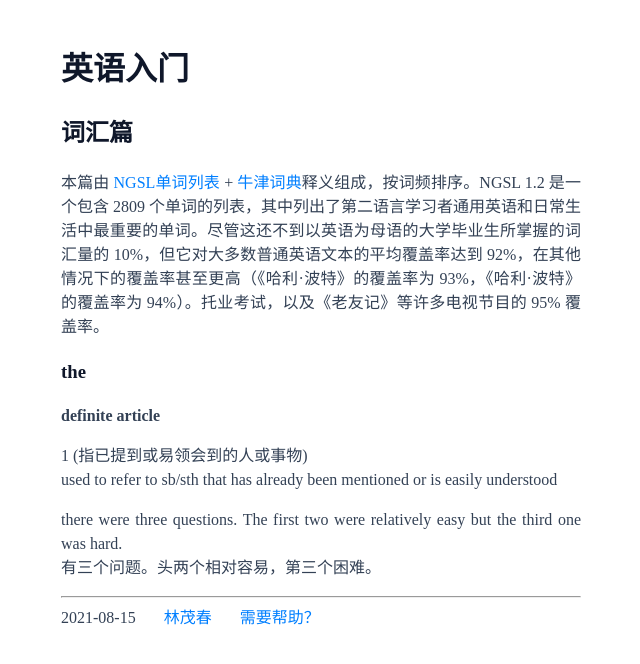
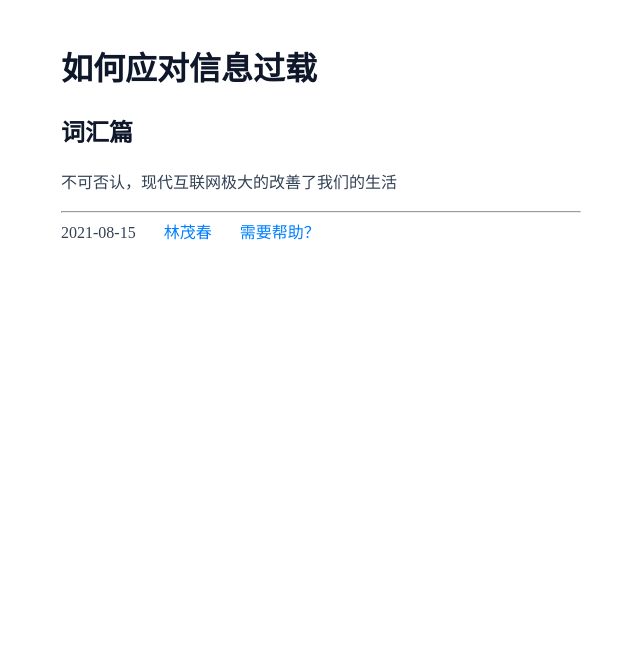
Before and after one commit to linmaochun/linmaochun.com, an Astro site: page /blog/learn-english in a window 1280 px wide. Shown: the whole page, without its empty margins (319-959 px from the left). Built offline with nearby package versions, Linux system fonts and the light colour scheme; Astro itself is replaced by a stand-in of ours.

Commit message:
modified:   package-lock.json 	modified:   package.json 	modified:   src/pages/blog/learn-english.md

```diff
--- a/package.json
+++ b/package.json
@@ -11,8 +11,8 @@
     "astro": "astro"
   },
   "dependencies": {
-    "astro": "3.6.0",
-    "@astrojs/rss": "3.0.0",
+    "astro": "4.0.6",
+    "@astrojs/rss": "4.0.1",
     "@astrojs/sitemap": "3.0.3"
   }
 }
--- a/src/pages/blog/learn-english.md
+++ b/src/pages/blog/learn-english.md
@@ -1,7 +1,7 @@
 ---
 layout: "../../layouts/BlogPost.astro"
-title: "英语入门"
-description: "英语作为第二语言"
+title: "如何应对信息过载"
+description: "英语语法"
 pubDate: "2021-08-15"
 heroImage: "/placeholder-hero.jpg"
 ---
@@ -9,13 +9,5 @@ heroImage: "/placeholder-hero.jpg"
 
 
 ## 词汇篇
-本篇由 [NGSL单词列表](https://www.newgeneralservicelist.com/) + [牛津词典](https://www.oxfordlearnersdictionaries.com/)释义组成，按词频排序。NGSL 1.2 是一个包含 2809 个单词的列表，其中列出了第二语言学习者通用英语和日常生活中最重要的单词。尽管这还不到以英语为母语的大学毕业生所掌握的词汇量的 10%，但它对大多数普通英语文本的平均覆盖率达到 92%，在其他情况下的覆盖率甚至更高（《哈利·波特》的覆盖率为 93%，《哈利·波特》的覆盖率为 94%）。托业考试，以及《老友记》等许多电视节目的 95% 覆盖率。
 
-### the
-**definite article**
-
-1 (指已提到或易领会到的人或事物)
-used to refer to sb/sth that has already been mentioned or is easily understood
-
-there were three questions. The first two were relatively easy but the third one was hard.
-有三个问题。头两个相对容易，第三个困难。
+不可否认，现代互联网极大的改善了我们的生活
```
Also changed, not shown: 1 other file.
